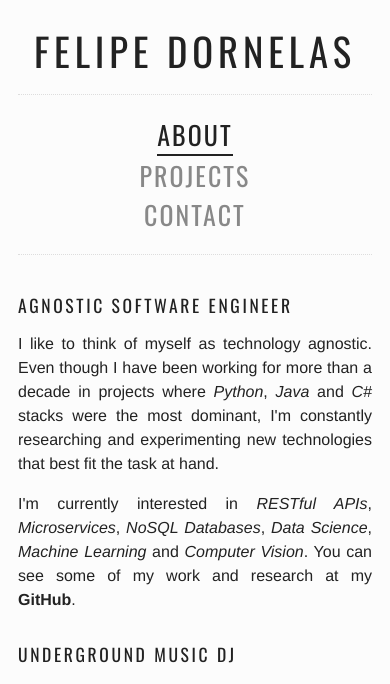
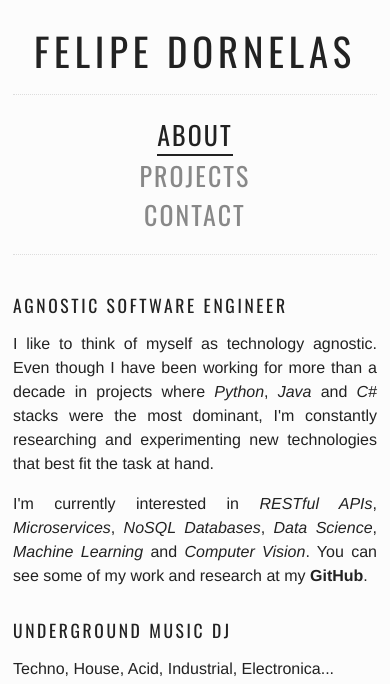
Before and after one commit to felipead/felipead.github.com, a Jekyll site: the page built from index.html, in a window 390 px wide. Shown: the top 684 px of the page. Built offline with Jekyll 4.4.1, drawn with Linux system fonts in a browser that asks for light colours.

Commit message:
Reduce side margin on mobile screens.

```diff
--- a/_sass/layouts/_default.scss
+++ b/_sass/layouts/_default.scss
@@ -12,8 +12,8 @@ body {
         padding-right: 30px;
     }
     @include media($small-screen-down) {
-        padding-left: 10px;
-        padding-right: 10px;
+        padding-left: 5px;
+        padding-right: 5px;
     }
 }
 
```
